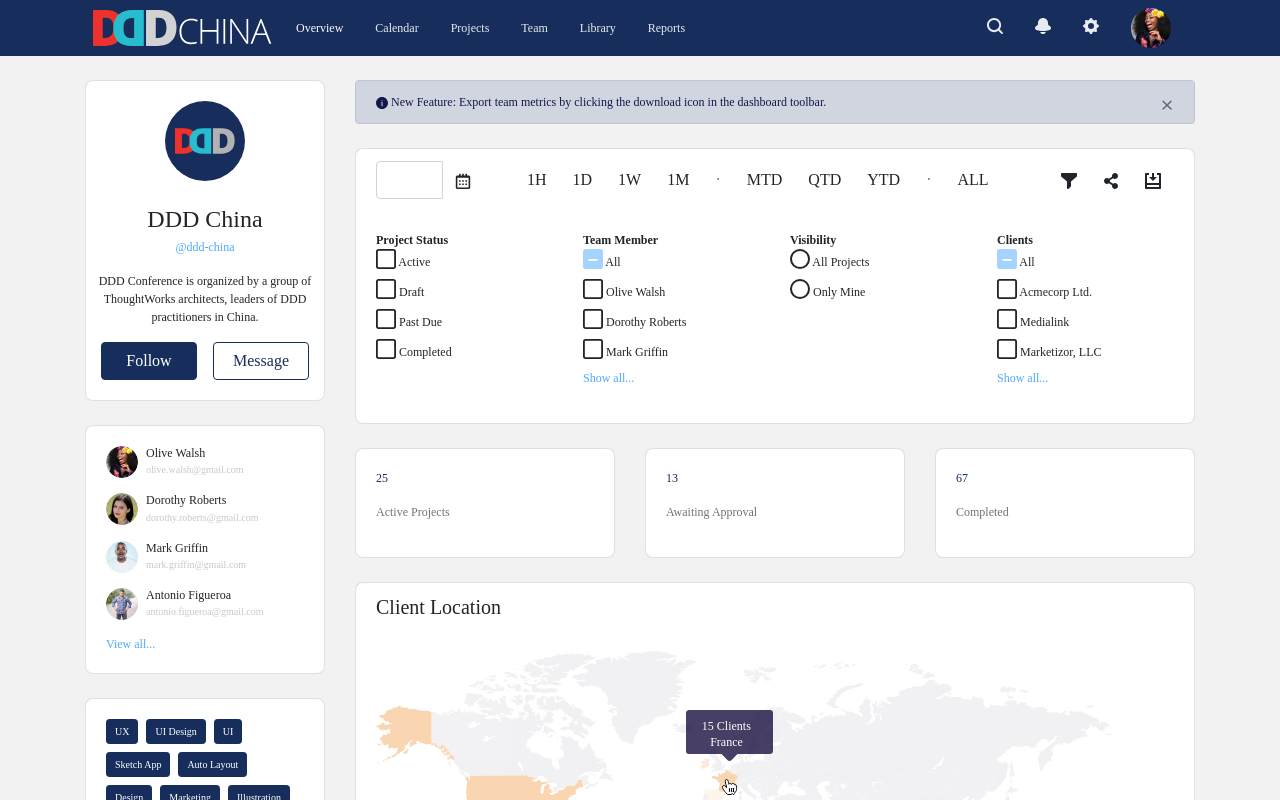
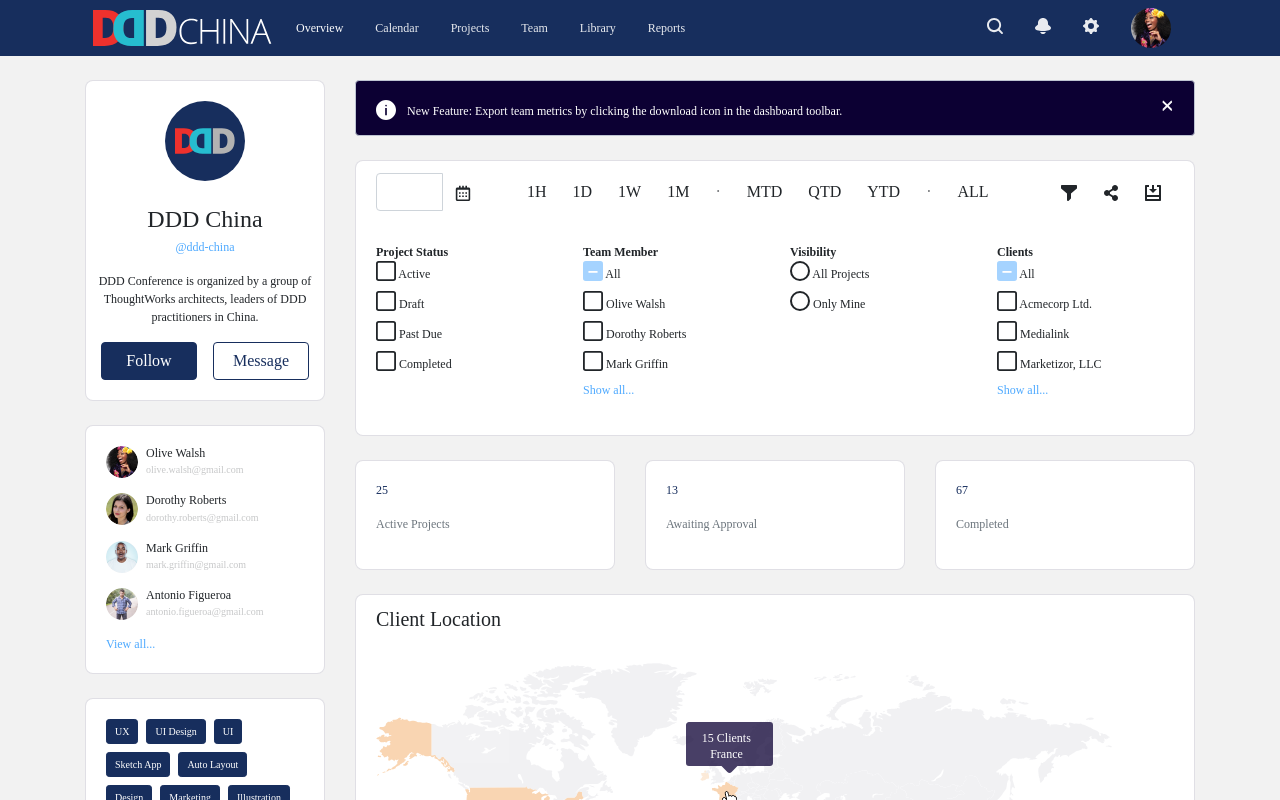
Before and after one commit to asnowwolf/ddd-china-design-system-demo, an Angular app: page / in a window 1280 px wide. Shown: the top 800 px of the page. Built offline with nearby package versions, Linux system fonts and the light colour scheme.

Commit message:
feat: 微调通知栏

```diff
--- a/src/app/main/notification/notification.component.html
+++ b/src/app/main/notification/notification.component.html
@@ -1,7 +1,7 @@
-<div class="alert alert-primary">
+<div class="alert alert-dismissible alert-primary">
   <app-icon-info></app-icon-info>
   New Feature: Export team metrics by clicking the download icon in the dashboard toolbar.
-  <button type="button" class="close" data-dismiss="alert" aria-label="Close">
+  <button type="button" class="close">
     <span aria-hidden="true">&times;</span>
   </button>
 </div>
--- a/src/app/main/notification/notification.component.scss
+++ b/src/app/main/notification/notification.component.scss
@@ -1,3 +1,20 @@
+@import "common";
+
 :host {
   display: block;
 }
+
+.alert.alert-primary {
+  background: $black;
+  color: $white;
+
+  app-icon-info {
+    font-size: $font-size-lg;
+    margin-right: $spacer;
+  }
+
+  .close {
+    opacity: 1;
+    font-weight: lighter;
+  }
+}
```
